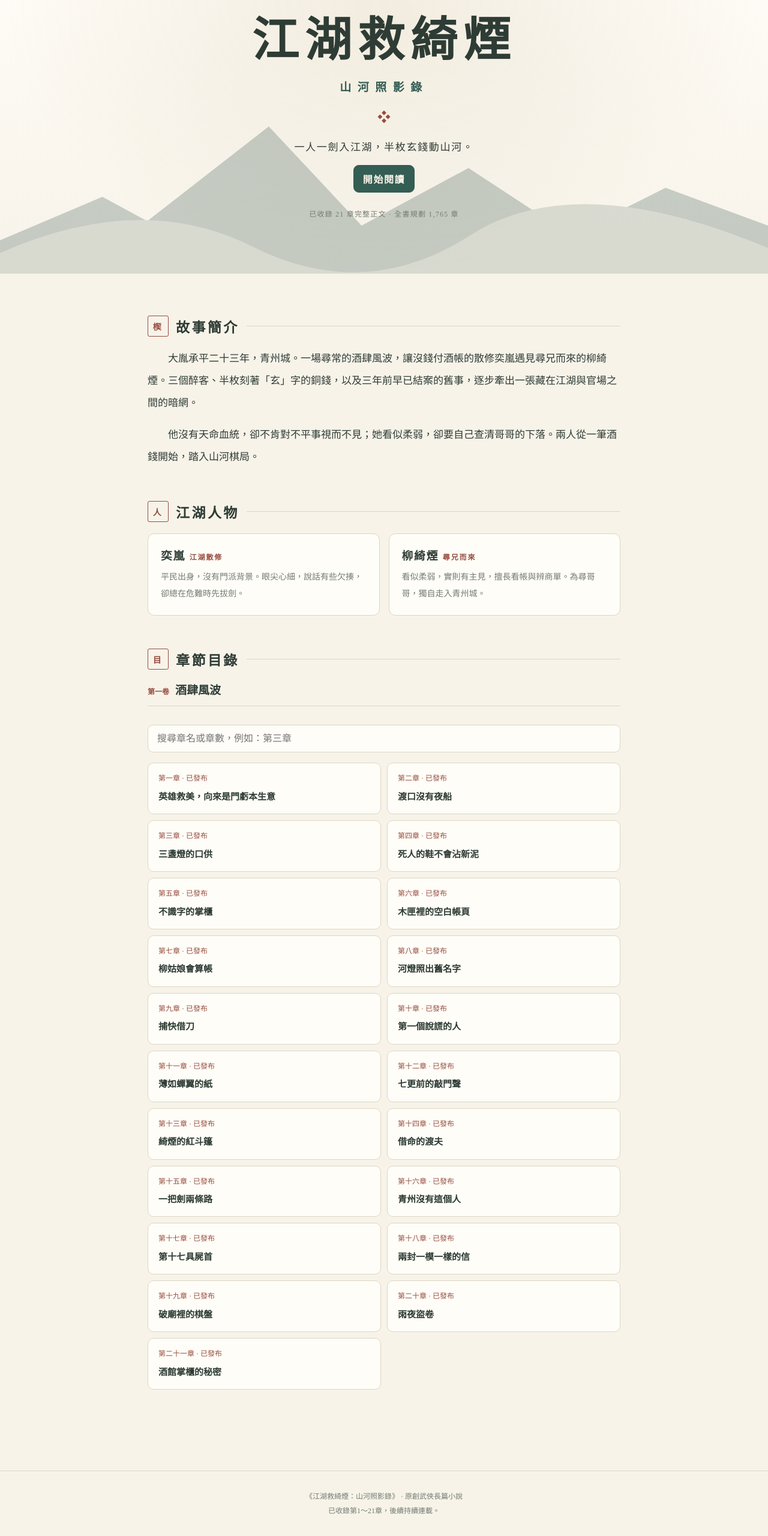
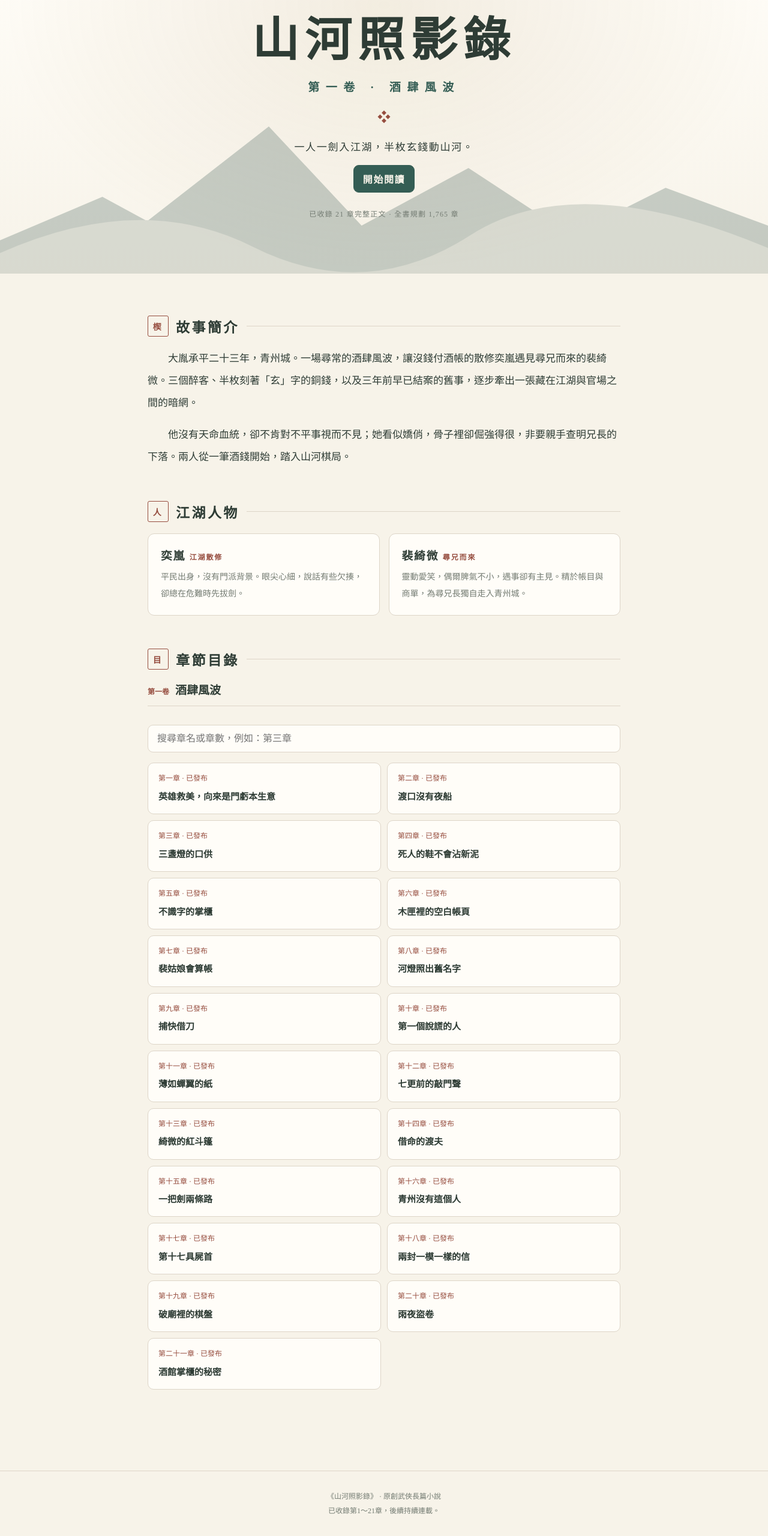
Before and after one commit to tges9203/jianghu-jiqiyan, a plain HTML site: page index.html in a window 1280 px wide. Shown: the part 159-2719 px from the top of the page at 60% size. Drawn offline with Linux system fonts and the light colour scheme.

Commit message:
Rename novel to 山河照影錄 and heroine to 裴綺微

```diff
--- a/index.html
+++ b/index.html
@@ -1,4 +1,4 @@
-<!doctype html><html lang="zh-Hant-TW"><head><meta charset="utf-8"><meta name="viewport" content="width=device-width,initial-scale=1,viewport-fit=cover"><meta name="theme-color" content="#f7f3e9"><meta name="description" content="原創武俠小說《江湖救綺煙：山河照影錄》，奕嵐和柳綺煙追查青州玄錢案。前21章免費閱讀，長篇規劃1765章。"><meta property="og:title" content="江湖救綺煙・山河照影錄"><meta property="og:description" content="一人一劍入江湖，半枚玄錢動山河。已收錄21章完整正文。"><title>江湖救綺煙｜山河照影錄</title>
+<!doctype html><html lang="zh-Hant-TW"><head><meta charset="utf-8"><meta name="viewport" content="width=device-width,initial-scale=1,viewport-fit=cover"><meta name="theme-color" content="#f7f3e9"><meta name="description" content="原創武俠小說《山河照影錄》，奕嵐和裴綺微追查青州玄錢案。前21章免費閱讀，長篇規劃1765章。"><meta property="og:title" content="山河照影錄"><meta property="og:description" content="一人一劍入江湖，半枚玄錢動山河。已收錄21章完整正文。"><title>山河照影錄</title>
 <style>
 @import url('https://fonts.googleapis.com/css2?family=Noto+Serif+TC:wght@400;500;600;700;800&display=swap');
 :root{--bg:#f7f3e9;--card:#fffdf8;--ink:#2e3c35;--minor:#747c73;--jade:#345d54;--russet:#964d3f;--edge:#ddd5c8;--font:19px;color-scheme:light}
@@ -10,12 +10,12 @@ header.top{max-width:980px;display:flex;justify-content:space-between;align-item
 #reader header{position:sticky;top:0;background:var(--bg);border-bottom:1px solid var(--edge);z-index:30;display:flex;align-items:center;gap:5px;padding:11px max(12px,env(safe-area-inset-left));box-shadow:0 4px 10px rgba(0,0,0,.02)}#reader header strong{flex:1;text-align:center;font-size:13px;white-space:nowrap;overflow:hidden;text-overflow:ellipsis;color:var(--minor)}#reader header button{padding:8px 10px;font-size:12px}.rbody{max-width:700px;margin:auto;padding:50px 25px 100px}.label{text-align:center;font-size:12px;color:var(--russet);letter-spacing:.3em}.rbody h1{text-align:center;font-size:clamp(23px,4vw,34px);letter-spacing:.12em;line-height:1.5;margin:17px 0}.meta{text-align:center;color:var(--minor);font-size:12px}.divider{width:65px;border:0;border-top:1px solid var(--russet);margin:38px auto}.prose{font-size:var(--font);line-height:2.15;letter-spacing:.035em;overflow-wrap:anywhere}.prose p{margin:0 0 1.15em;text-indent:2em}.prose p.scene{text-indent:0;text-align:center;color:var(--russet);margin:32px 0}.end{text-align:center;color:var(--russet);letter-spacing:.3em;margin:48px 0}.prevnext{display:flex;gap:12px;justify-content:space-between}.prevnext button{flex:1}#pbar{height:3px;position:fixed;z-index:80;top:0;left:0;background:var(--russet);width:0;transition:width .15s}
 @media(max-width:650px){.people,.toc{grid-template-columns:1fr}.hero{min-height:545px}.hero h1{letter-spacing:.1em}.rbody{padding:39px 21px 80px}#reader header{gap:1px}#reader header strong{max-width:95px;font-size:11px}#reader header button{padding:8px 6px}.wrap{padding-top:10px}}
 </style></head>
-<body><div id="pbar" hidden></div><section id="home"><header class="top"><strong>江湖救綺煙 · 山河照影錄</strong><button id="theme">☾ 夜間</button></header>
-<div class="hero"><svg class="mountains" viewBox="0 0 1200 350" preserveAspectRatio="xMidYMax slice" aria-hidden="true"><path d="M0 298 160 230 230 268 420 120 565 275 732 185 892 290 1040 216 1200 275V350H0" fill="#5c756e"/><path d="M0 318Q220 220 395 308T735 290T1200 310V350H0" fill="#98a49a"/></svg><span class="kicker">原創武俠長篇 · 連載中</span><h1>江湖救綺煙</h1><h2>山河照影錄</h2><div class="sigil">❖</div><div class="quote">一人一劍入江湖，半枚玄錢動山河。</div><div class="actions"><button class="accent" id="first">開始閱讀</button><button id="resume" hidden>接續閱讀</button></div><p class="stat">已收錄 21 章完整正文 · 全書規劃 1,765 章</p></div>
-<main class="wrap"><section class="section"><h2><span class="seal">楔</span>故事簡介</h2><p class="summary">大胤承平二十三年，青州城。一場尋常的酒肆風波，讓沒錢付酒帳的散修奕嵐遇見尋兄而來的柳綺煙。三個醉客、半枚刻著「玄」字的銅錢，以及三年前早已結案的舊事，逐步牽出一張藏在江湖與官場之間的暗網。</p><p class="summary">他沒有天命血統，卻不肯對不平事視而不見；她看似柔弱，卻要自己查清哥哥的下落。兩人從一筆酒錢開始，踏入山河棋局。</p></section><section class="section"><h2><span class="seal">人</span>江湖人物</h2><div class="people"><article class="person"><h3>奕嵐 <small>江湖散修</small></h3><p>平民出身，沒有門派背景。眼尖心細，說話有些欠揍，卻總在危難時先拔劍。</p></article><article class="person"><h3>柳綺煙 <small>尋兄而來</small></h3><p>看似柔弱，實則有主見，擅長看帳與辨商單。為尋哥哥，獨自走入青州城。</p></article></div></section>
-<section class="section" id="catalog"><h2><span class="seal">目</span>章節目錄</h2><h3 class="vol"><small>第一卷</small>酒肆風波</h3><input id="find" class="search" placeholder="搜尋章名或章數，例如：第三章" aria-label="搜尋章節"><div class="toc" id="toc"></div><p id="empty" hidden>找不到符合的章節。</p></section></main><footer class="foot">《江湖救綺煙：山河照影錄》 · 原創武俠長篇小說<br>已收錄第1～21章，後續持續連載。</footer></section>
+<body><div id="pbar" hidden></div><section id="home"><header class="top"><strong>山河照影錄</strong><button id="theme">☾ 夜間</button></header>
+<div class="hero"><svg class="mountains" viewBox="0 0 1200 350" preserveAspectRatio="xMidYMax slice" aria-hidden="true"><path d="M0 298 160 230 230 268 420 120 565 275 732 185 892 290 1040 216 1200 275V350H0" fill="#5c756e"/><path d="M0 318Q220 220 395 308T735 290T1200 310V350H0" fill="#98a49a"/></svg><span class="kicker">原創武俠長篇 · 連載中</span><h1>山河照影錄</h1><h2>第一卷 · 酒肆風波</h2><div class="sigil">❖</div><div class="quote">一人一劍入江湖，半枚玄錢動山河。</div><div class="actions"><button class="accent" id="first">開始閱讀</button><button id="resume" hidden>接續閱讀</button></div><p class="stat">已收錄 21 章完整正文 · 全書規劃 1,765 章</p></div>
+<main class="wrap"><section class="section"><h2><span class="seal">楔</span>故事簡介</h2><p class="summary">大胤承平二十三年，青州城。一場尋常的酒肆風波，讓沒錢付酒帳的散修奕嵐遇見尋兄而來的裴綺微。三個醉客、半枚刻著「玄」字的銅錢，以及三年前早已結案的舊事，逐步牽出一張藏在江湖與官場之間的暗網。</p><p class="summary">他沒有天命血統，卻不肯對不平事視而不見；她看似嬌俏，骨子裡卻倔強得很，非要親手查明兄長的下落。兩人從一筆酒錢開始，踏入山河棋局。</p></section><section class="section"><h2><span class="seal">人</span>江湖人物</h2><div class="people"><article class="person"><h3>奕嵐 <small>江湖散修</small></h3><p>平民出身，沒有門派背景。眼尖心細，說話有些欠揍，卻總在危難時先拔劍。</p></article><article class="person"><h3>裴綺微 <small>尋兄而來</small></h3><p>靈動愛笑，偶爾脾氣不小，遇事卻有主見。精於帳目與商單，為尋兄長獨自走入青州城。</p></article></div></section>
+<section class="section" id="catalog"><h2><span class="seal">目</span>章節目錄</h2><h3 class="vol"><small>第一卷</small>酒肆風波</h3><input id="find" class="search" placeholder="搜尋章名或章數，例如：第三章" aria-label="搜尋章節"><div class="toc" id="toc"></div><p id="empty" hidden>找不到符合的章節。</p></section></main><footer class="foot">《山河照影錄》 · 原創武俠長篇小說<br>已收錄第1～21章，後續持續連載。</footer></section>
 <section id="reader" hidden><header><button id="back">☷ 目錄</button><strong id="rshort">小說閱讀</strong><button id="smaller">A−</button><button id="bigger">A＋</button><button id="night">☾</button></header><main class="rbody"><p id="rlabel" class="label"></p><h1 id="rtitle"></h1><p id="rmeta" class="meta"></p><hr class="divider"><article class="prose" id="content"></article><p class="end">❖　　本章完　　❖</p><div class="prevnext"><button id="prev">← 上一章</button><button id="next">下一章 →</button></div><div class="actions" style="margin-top:25px"><button id="tocback">返回目錄</button><button id="share">分享本章</button></div></main><footer class="foot">江湖路遠，且將故事留在此處。</footer></section>
-<script id="metadata" type="application/json">["英雄救美，向來是門虧本生意","渡口沒有夜船","三盞燈的口供","死人的鞋不會沾新泥","不識字的掌櫃","木匣裡的空白帳頁","柳姑娘會算帳","河燈照出舊名字","捕快借刀","第一個說謊的人","薄如蟬翼的紙","七更前的敲門聲","綺煙的紅斗篷","借命的渡夫","一把劍兩條路","青州沒有這個人","第十七具屍首","兩封一模一樣的信","破廟裡的棋盤","雨夜盜卷","酒館掌櫃的秘密"]</script>
+<script id="metadata" type="application/json">["英雄救美，向來是門虧本生意","渡口沒有夜船","三盞燈的口供","死人的鞋不會沾新泥","不識字的掌櫃","木匣裡的空白帳頁","裴姑娘會算帳","河燈照出舊名字","捕快借刀","第一個說謊的人","薄如蟬翼的紙","七更前的敲門聲","綺微的紅斗篷","借命的渡夫","一把劍兩條路","青州沒有這個人","第十七具屍首","兩封一模一樣的信","破廟裡的棋盤","雨夜盜卷","酒館掌櫃的秘密"]</script>
 <script>
 (function(){"use strict";var titles=JSON.parse(document.getElementById("metadata").textContent),current=0,loading=0;var el=function(id){return document.getElementById(id);};var read=function(k,f){try{return JSON.parse(localStorage.getItem(k))||f;}catch(e){return f;}};var save=function(k,v){try{localStorage.setItem(k,JSON.stringify(v));}catch(e){}};var pref=read("jiqiyan-settings",{dark:false,font:19});pref.font=Math.max(16,Math.min(28,pref.font||19));function apply(){document.documentElement.dataset.theme=pref.dark?"dark":"light";document.documentElement.style.setProperty("--font",pref.font+"px");el("theme").textContent=pref.dark?"☀ 日間":"☾ 夜間";el("night").textContent=pref.dark?"☀":"☾";}apply();
 function han(n){var c=["零","一","二","三","四","五","六","七","八","九"];return n<10?c[n]:n<20?"十"+(n%10?c[n%10]:""):c[Math.floor(n/10)]+"十"+(n%10?c[n%10]:"");}
@@ -23,9 +23,9 @@ function urlch(){var n=Number(new URLSearchParams(location.search).get("ch"));re
 function mark(n){var u=new URL(location.href);if(n)u.searchParams.set("ch",String(n));else u.searchParams.delete("ch");history.pushState({ch:n},"",u.pathname+u.search+u.hash);}
 function progress(){if(!current)return;var max=document.documentElement.scrollHeight-innerHeight;var ratio=max>0?Math.min(1,Math.max(0,scrollY/max)):0;var p=read("jiqiyan-progress",{});p[current]=ratio;save("jiqiyan-progress",p);save("jiqiyan-last",current);el("pbar").style.width=(ratio*100)+"%";}
 window.addEventListener("scroll",function(){if(current)requestAnimationFrame(progress);},{passive:true});window.addEventListener("pagehide",progress);
-function home(push){if(push)mark(0);current=0;el("home").hidden=false;el("reader").hidden=true;el("pbar").hidden=true;document.title="江湖救綺煙｜山河照影錄";window.scrollTo(0,0);resumeButton();}
+function home(push){if(push)mark(0);current=0;el("home").hidden=false;el("reader").hidden=true;el("pbar").hidden=true;document.title="山河照影錄";window.scrollTo(0,0);resumeButton();}
 function resumeButton(){var n=read("jiqiyan-last",0);el("resume").hidden=!(n>=1&&n<=titles.length);el("resume").onclick=function(){chapter(n,true);};}
-async function chapter(n,push){if(!Number.isInteger(n)||n<1||n>titles.length)return;progress();current=n;var serial=++loading;if(push)mark(n);el("home").hidden=true;el("reader").hidden=false;el("pbar").hidden=false;el("pbar").style.width="0";el("rlabel").textContent="第一卷・酒肆風波　第"+han(n)+"章";el("rshort").textContent="第"+han(n)+"章";el("rtitle").textContent=titles[n-1];el("rmeta").textContent="正文載入中…";el("content").textContent="";el("prev").disabled=n===1;el("next").disabled=n===titles.length;el("prev").onclick=function(){chapter(n-1,true);};el("next").onclick=function(){chapter(n+1,true);};document.title="第"+han(n)+"章 "+titles[n-1]+"｜江湖救綺煙";window.scrollTo(0,0);
+async function chapter(n,push){if(!Number.isInteger(n)||n<1||n>titles.length)return;progress();current=n;var serial=++loading;if(push)mark(n);el("home").hidden=true;el("reader").hidden=false;el("pbar").hidden=false;el("pbar").style.width="0";el("rlabel").textContent="第一卷・酒肆風波　第"+han(n)+"章";el("rshort").textContent="第"+han(n)+"章";el("rtitle").textContent=titles[n-1];el("rmeta").textContent="正文載入中…";el("content").textContent="";el("prev").disabled=n===1;el("next").disabled=n===titles.length;el("prev").onclick=function(){chapter(n-1,true);};el("next").onclick=function(){chapter(n+1,true);};document.title="第"+han(n)+"章 "+titles[n-1]+"｜山河照影錄";window.scrollTo(0,0);
 try{var r=await fetch("./chapters/"+String(n).padStart(3,"0")+".txt");if(!r.ok)throw Error("HTTP "+r.status);var raw=await r.text();if(serial!==loading)return;var frag=document.createDocumentFragment();raw.split(/\r?\n/).map(function(s){return s.trim();}).filter(Boolean).forEach(function(s){var p=document.createElement("p");if(s==="——"){p.className="scene";p.textContent="✦　✦　✦";}else p.textContent=s;frag.appendChild(p);});el("content").replaceChildren(frag);var count=raw.replace(/\s/g,"").length;el("rmeta").textContent="約 "+count.toLocaleString("zh-TW")+" 字 · 閱讀約 "+Math.max(1,Math.round(count/450))+" 分鐘";save("jiqiyan-last",n);var q=read("jiqiyan-progress",{})[n]||0;setTimeout(function(){if(current===n&&q>0.02&&q<0.99){var max=document.documentElement.scrollHeight-innerHeight;window.scrollTo(0,max*q);}},180);}catch(err){el("rmeta").textContent="無法載入正文";el("content").textContent="讀取失敗，請重新整理頁面。";}}
 function render(){var q=el("find").value.trim().toLowerCase();el("toc").replaceChildren();var visible=0;titles.forEach(function(t,i){var n=i+1;if(q&&!(t+" 第"+han(n)+"章 "+n).toLowerCase().includes(q))return;visible++;var b=document.createElement("button");b.className="chapter";var sn=document.createElement("small");sn.textContent="第"+han(n)+"章 · 已發布";var s=document.createElement("span");s.textContent=t;b.append(sn,s);b.onclick=function(){chapter(n,true);};el("toc").appendChild(b);});el("empty").hidden=visible>0;}
 el("find").addEventListener("input",render);render();el("first").onclick=function(){chapter(1,true);};el("back").onclick=el("tocback").onclick=function(){home(true);};el("theme").onclick=el("night").onclick=function(){pref.dark=!pref.dark;save("jiqiyan-settings",pref);apply();};el("smaller").onclick=function(){pref.font=Math.max(16,pref.font-1);save("jiqiyan-settings",pref);apply();};el("bigger").onclick=function(){pref.font=Math.min(28,pref.font+1);save("jiqiyan-settings",pref);apply();};el("share").onclick=async function(){try{if(navigator.share){await navigator.share({title:document.title,url:location.href});return;}await navigator.clipboard.writeText(location.href);el("share").textContent="網址已複製";setTimeout(function(){el("share").textContent="分享本章";},1500);}catch(e){prompt("複製章節網址",location.href);}};window.addEventListener("popstate",function(){var n=urlch();if(n)chapter(n,false);else home(false);});resumeButton();var n=urlch();if(n)chapter(n,false);})();
```
